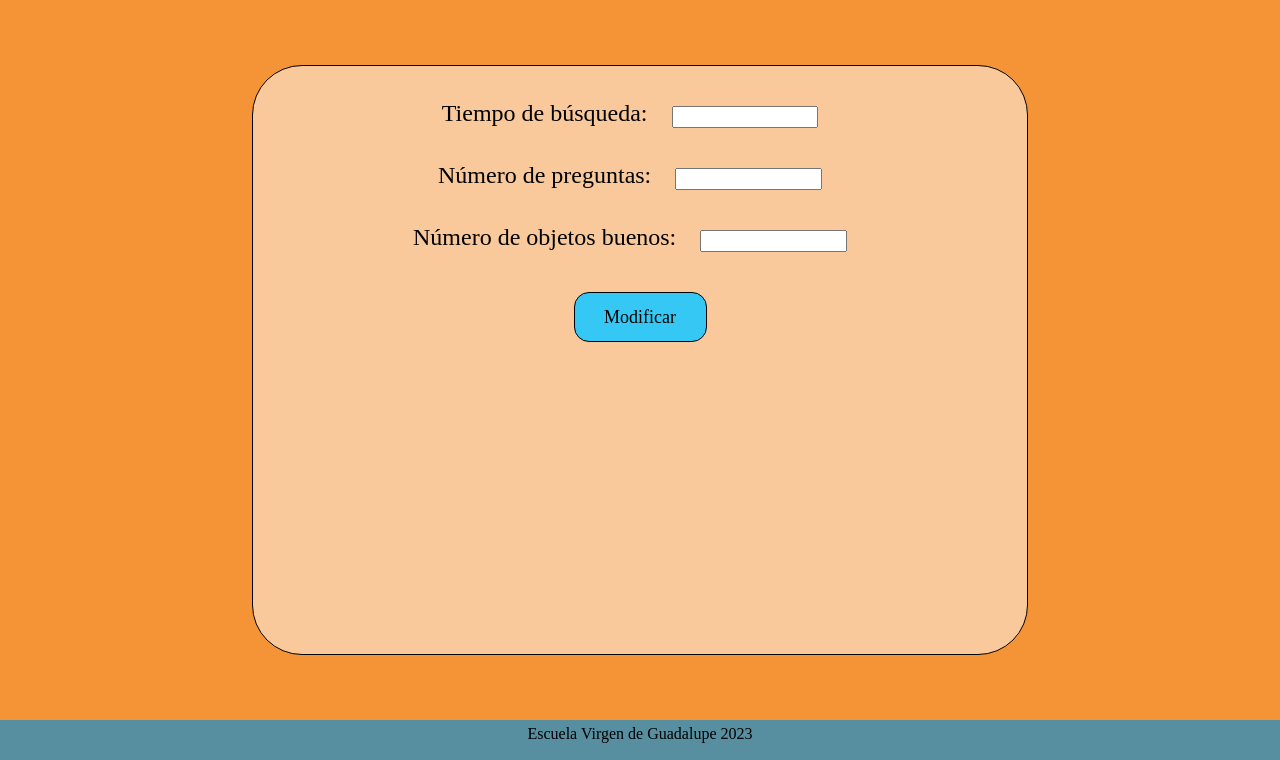
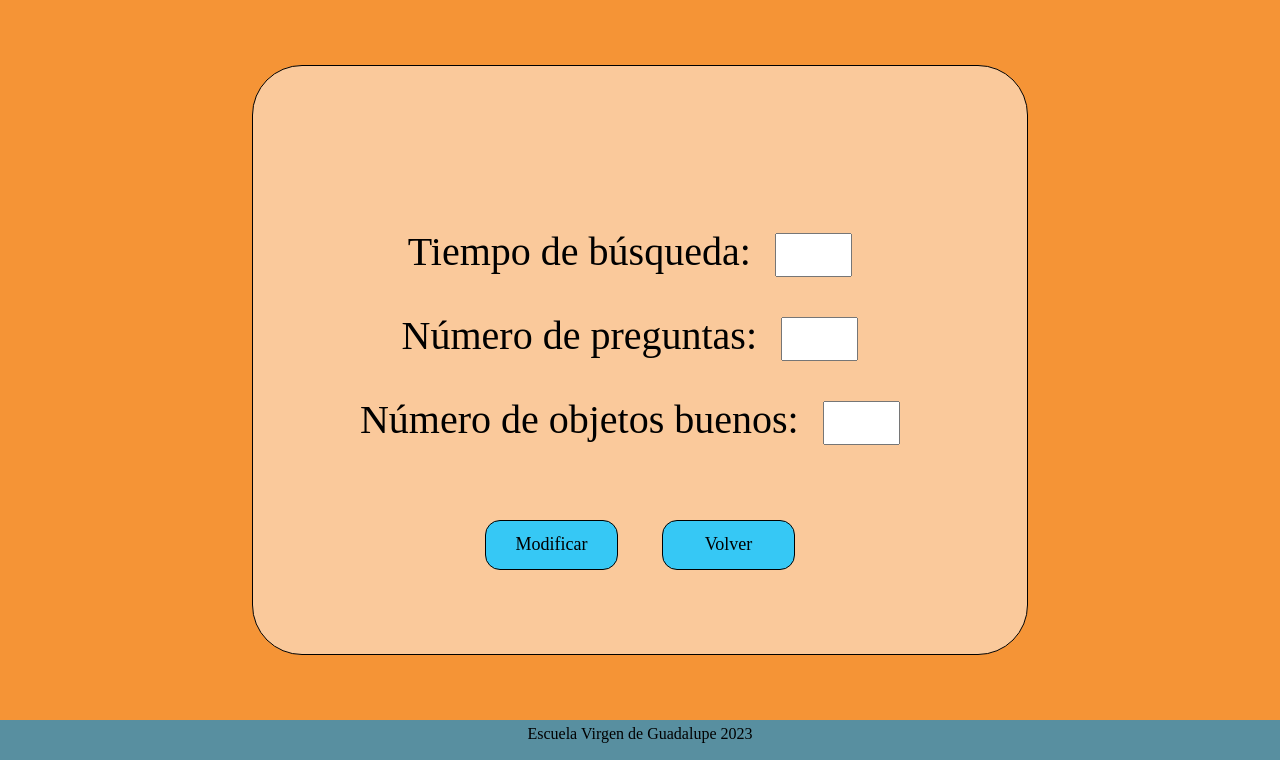
Before and after one commit to CodeLandscape/2324_2DAW_LupaEcoLogica, a PHP site: page /config.html in a window 1280 px wide. Shown: the part 40-800 px from the top of the page. Run offline with PHP 8.4, Linux system fonts and the light colour scheme; some web fonts are replaced.

Commit message:
Nueva vista config.html

```diff
--- a/diseño/mockup/config.html
+++ b/diseño/mockup/config.html
@@ -7,8 +7,11 @@
 	</head>
     <body>
         <!--Cabecera de la página-->
-		<header>Configuración</header>
+		<header>
+            Configuración
+        </header>
         <form method='post' action='agregar_lugar.php'>
+            <div id="prueba">
                 <label for='tiempo'>Tiempo de búsqueda:</label>
                 <input type='text' id='tiempo' name='tiempo' required><br>
 
@@ -17,8 +20,12 @@
 
                 <label for='nObjB'>Número de objetos buenos:</label>
                 <input type='text' id='nObjB' name='nObjB' required><br>
+                <div id="botones">
+                    <input type='submit' value='Modificar'>
+                    <input type='submit' value='Volver'>
+                </div>
 
-            <input type='submit' value='Modificar'>
+            </div>
         </form>
         <footer>
             <p>Escuela Virgen de Guadalupe 2023</p>
--- a/diseño/mockup/style.css
+++ b/diseño/mockup/style.css
@@ -71,11 +71,17 @@ form{
 }
 input{
     margin: 20px;
-    width: 20%;
+    width: 10%;
+    height: 10%;
+    font-size: 40px;
     font-family: 'Agbalumo';
 }
+input[type="text"]{
+    font-size: 30px;
+    text-align: center;
+}
 label{
-    font-size: x-large;
+    font-size: 40px;
 }
 input[type="submit"] {
     font-family: 'Agbalumo';
@@ -85,6 +91,12 @@ input[type="submit"] {
     width: 133px;
     height: 50px;
     font-size: large;
+}
+input[type="submit"]:hover{
+    background-color:#368ff5;
+}
+input[type="submit"]:active{
+    background-color:#588FA0;
 }
 #jugar{
     right: 60%;
@@ -96,3 +108,20 @@ footer p{
     margin: 0;
     margin-top: 5px;
 }
+#prueba{
+    position:absolute;
+    bottom: 0;
+    top: 25%;
+    left: 0;
+    right: 0;
+    margin: 0;
+}
+
+#botones{
+    position: absolute;
+    bottom: 0;
+    top: 65%;
+    left: 0;
+    right: 0;
+    margin: 0;
+}
```
Lines whose indentation alone changed are shown as unchanged.
